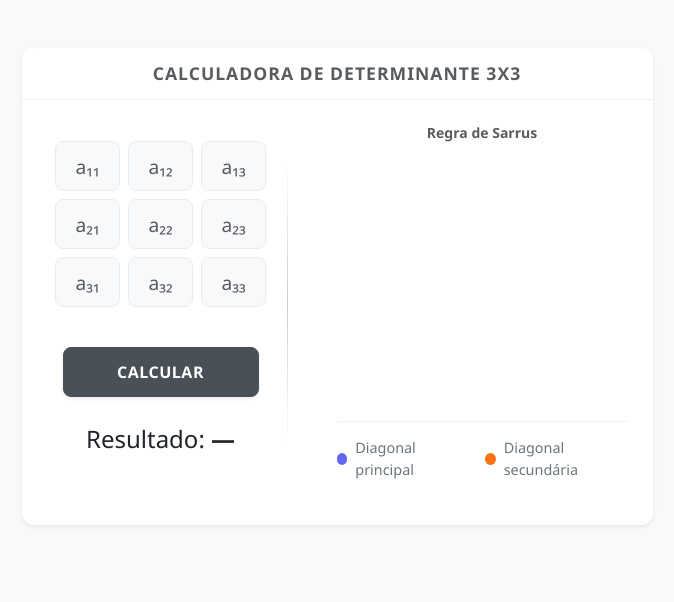
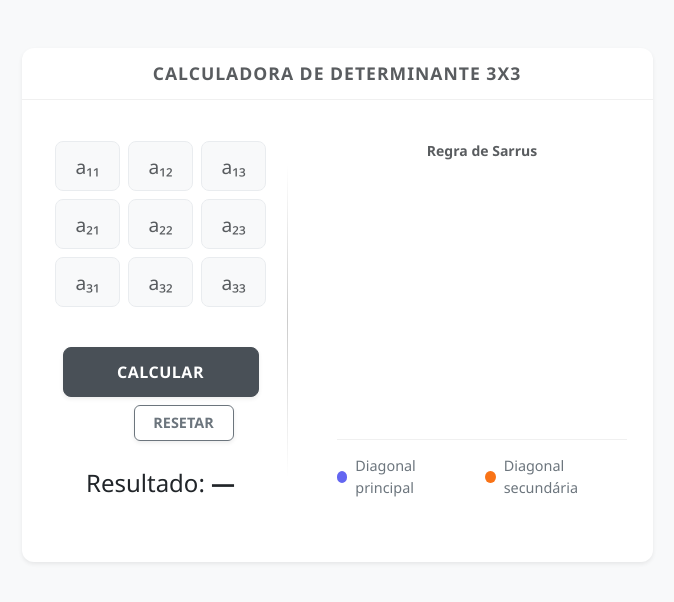
Before and after one commit to Unifacs-Portfolio/Determinante-3x3, a plain HTML site: page index.html in a window 1280 px wide. Shown: the whole page, without its empty margins (303-977 px from the left). Drawn offline with nearby package versions, Linux system fonts and the light colour scheme.

Commit message:
adição do btn de resetar

```diff
--- a/index.html
+++ b/index.html
@@ -43,6 +43,7 @@
                   </div>
                   <div class="d-grid gap-2">
                     <button id="calcBtn" class="btn btn-primary shadow-sm">CALCULAR</button>
+                    <button id="resetBtn" class="btn btn-outline-secondary shadow-sm" style="font-size: 0.9rem; font-weight: bold; width: 100px; margin-left: 71px;">RESETAR</button>
                   </div>
                   <div class="mt-4 text-center">
                     <div id="result" class="fs-4 text-dark">Resultado: <span class="fw-bold">—</span></div>
```
